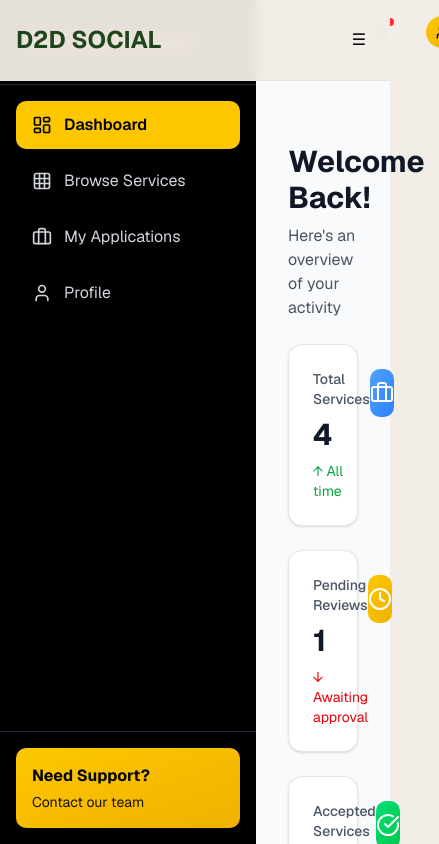
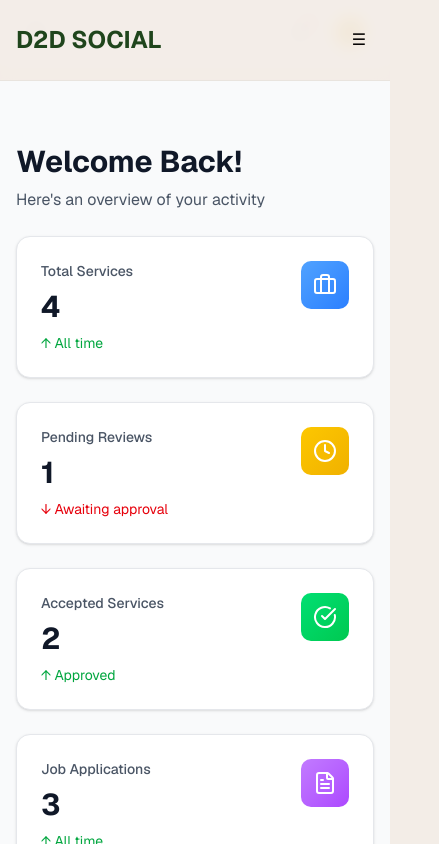
Before and after one commit to xDarkPhoneix/D2D-WEB, a Next.js app: page /dashboard/userdashboard in a window 390 px wide. Shown: the top 844 px of the page, 439 px wide, since content can reach past the window. Built offline with nearby package versions, Linux system fonts and the light colour scheme.

Commit message:
updated ui

```diff
--- a/src/app/dashboard/userdashboard/components/Header.jsx
+++ b/src/app/dashboard/userdashboard/components/Header.jsx
@@ -1,7 +1,7 @@
 import { useState } from 'react';
-import { Search, Bell, User, ChevronDown } from 'lucide-react';
+import { Search, Bell, User, ChevronDown, Menu } from 'lucide-react';
 
-export default function Header() {
+export default function Header({ onMenuClick }) {
     const [showProfileMenu, setShowProfileMenu] = useState(false);
     const [showNotifications, setShowNotifications] = useState(false);
 
@@ -12,9 +12,19 @@ export default function Header() {
     ];
 
     return (
-        <header className="bg-white border-b border-gray-200 h-16 fixed top-0 right-0 left-64 z-30 flex items-center justify-between px-6">
-            <div className="flex-1 max-w-2xl">
-                <div className="relative">
+        <header className="bg-white border-b border-gray-200 h-16 fixed top-0 right-0 left-0 lg:left-64 z-30 flex items-center justify-between px-4 sm:px-6">
+            {/* Mobile Menu Button */}
+            <button
+                onClick={onMenuClick}
+                className="lg:hidden p-2 hover:bg-gray-100 rounded-lg transition-colors"
+                aria-label="Open menu"
+            >
+                <Menu className="w-6 h-6 text-gray-600" />
+            </button>
+
+            {/* Search Bar */}
+            <div className="flex-1 max-w-2xl ml-0 lg:ml-0">
+                <div className="relative hidden sm:block">
                     <Search className="absolute left-3 top-1/2 -translate-y-1/2 w-5 h-5 text-gray-400" />
                     <input
                         type="text"
@@ -24,7 +34,8 @@ export default function Header() {
                 </div>
             </div>
 
-            <div className="flex items-center gap-4 ml-6">
+            <div className="flex items-center gap-2 sm:gap-4 ml-2 sm:ml-6">
+                {/* Notifications */}
                 <div className="relative">
                     <button
                         onClick={() => setShowNotifications(!showNotifications)}
@@ -35,15 +46,15 @@ export default function Header() {
                     </button>
 
                     {showNotifications && (
-                        <div className="absolute right-0 mt-2 w-80 bg-white rounded-lg shadow-lg border border-gray-200 py-2">
+                        <div className="absolute right-0 mt-2 w-80 max-w-[calc(100vw-2rem)] bg-white rounded-lg shadow-lg border border-gray-200 py-2">
                             <div className="px-4 py-2 border-b border-gray-200">
                                 <h3 className="font-semibold text-gray-900">Notifications</h3>
                             </div>
                             {notifications.map((notif) => (
                                 <div
                                     key={notif.id}
-                                    className={`px-4 py-3 hover:bg-gray-50 cursor-pointer ${notif.unread ? 'bg-yellow-50' : ''
-                                        }`}
+                                    className={`px - 4 py - 3 hover: bg - gray - 50 cursor - pointer ${notif.unread ? 'bg-yellow-50' : ''
+                                        } `}
                                 >
                                     <p className="text-sm text-gray-900">{notif.text}</p>
                                     <p className="text-xs text-gray-500 mt-1">{notif.time}</p>
@@ -53,19 +64,20 @@ export default function Header() {
                     )}
                 </div>
 
+                {/* Profile Menu */}
                 <div className="relative">
                     <button
                         onClick={() => setShowProfileMenu(!showProfileMenu)}
-                        className="flex items-center gap-3 hover:bg-gray-100 px-3 py-2 rounded-lg transition-colors"
+                        className="flex items-center gap-2 sm:gap-3 hover:bg-gray-100 px-2 sm:px-3 py-2 rounded-lg transition-colors"
                     >
                         <div className="w-8 h-8 bg-gradient-to-br from-yellow-400 to-yellow-500 rounded-full flex items-center justify-center">
                             <User className="w-4 h-4 text-black" />
                         </div>
                         <div className="text-left hidden md:block">
-                            <p className="text-sm font-semibold text-gray-900">John Doe</p>
-                            <p className="text-xs text-gray-500">john.doe@example.com</p>
+                            <p className="text-sm font-semibold text-gray-900">Rahul Sharma</p>
+                            <p className="text-xs text-gray-500">rahul.sharma@example.com</p>
                         </div>
-                        <ChevronDown className="w-4 h-4 text-gray-500" />
+                        <ChevronDown className="w-4 h-4 text-gray-500 hidden sm:block" />
                     </button>
 
                     {showProfileMenu && (
--- a/src/app/dashboard/userdashboard/components/Sidebar.jsx
+++ b/src/app/dashboard/userdashboard/components/Sidebar.jsx
@@ -8,6 +8,7 @@ import {
     ChevronLeft,
     ChevronRight,
     Grid,
+    X,
 } from "lucide-react";
 
 const menuItems = [
@@ -17,13 +18,24 @@ const menuItems = [
     { id: "profile", label: "Profile", icon: User },
 ];
 
-export default function Sidebar({ currentPage, onNavigate }) {
+export default function Sidebar({ currentPage, onNavigate, isOpen, onClose }) {
     const [collapsed, setCollapsed] = useState(false);
 
     return (
+        <>
+            {/* Mobile Overlay */}
+            {isOpen && (
+                <div
+                    className="fixed inset-0 bg-black/50 z-40 lg:hidden"
+                    onClick={onClose}
+                />
+            )}
+
+            {/* Sidebar */}
             <aside
                 className={`bg-black text-white transition-all duration-300 ease-in-out ${collapsed ? "w-20" : "w-64"
-                } min-h-screen fixed left-0 top-0 z-40 flex flex-col`}
+                    } min-h-screen fixed left-0 top-0 z-50 flex flex-col
+                ${isOpen ? 'translate-x-0' : '-translate-x-full'} lg:translate-x-0`}
             >
                 {/* Header */}
                 <div className="p-6 flex items-center justify-between border-b border-gray-800">
@@ -33,9 +45,19 @@ export default function Sidebar({ currentPage, onNavigate }) {
                         </h1>
                     )}
 
+                    {/* Close button for mobile */}
+                    <button
+                        onClick={onClose}
+                        className="lg:hidden p-2 hover:bg-gray-800 rounded-lg transition-colors"
+                        aria-label="Close menu"
+                    >
+                        <X className="w-5 h-5" />
+                    </button>
+
+                    {/* Collapse button for desktop */}
                     <button
                         onClick={() => setCollapsed(!collapsed)}
-                    className="p-2 hover:bg-gray-800 rounded-lg transition-colors"
+                        className="hidden lg:block p-2 hover:bg-gray-800 rounded-lg transition-colors"
                         aria-label="Toggle sidebar"
                     >
                         {collapsed ? (
@@ -81,5 +103,6 @@ export default function Sidebar({ currentPage, onNavigate }) {
                     </div>
                 )}
             </aside>
+        </>
     );
 }
--- a/src/app/dashboard/userdashboard/page.js
+++ b/src/app/dashboard/userdashboard/page.js
@@ -10,6 +10,7 @@ import Profile from './Profile';
 
 function UserDashboard() {
     const [currentPage, setCurrentPage] = useState('dashboard');
+    const [sidebarOpen, setSidebarOpen] = useState(false);
 
     const renderPage = () => {
         switch (currentPage) {
@@ -30,10 +31,18 @@ function UserDashboard() {
 
     return (
         <div className="min-h-screen bg-gray-50">
-            <Sidebar currentPage={currentPage} onNavigate={setCurrentPage} />
-            <div className="pl-64">
-                <Header />
-                <main className="pt-16 p-8">{renderPage()}</main>
+            <Sidebar
+                currentPage={currentPage}
+                onNavigate={(page) => {
+                    setCurrentPage(page);
+                    setSidebarOpen(false); // Close sidebar on mobile after navigation
+                }}
+                isOpen={sidebarOpen}
+                onClose={() => setSidebarOpen(false)}
+            />
+            <div className="lg:pl-64">
+                <Header onMenuClick={() => setSidebarOpen(true)} />
+                <main className="pt-16 p-4 sm:p-6 lg:p-8">{renderPage()}</main>
             </div>
         </div>
     );
```
Lines whose indentation alone changed are shown as unchanged.
